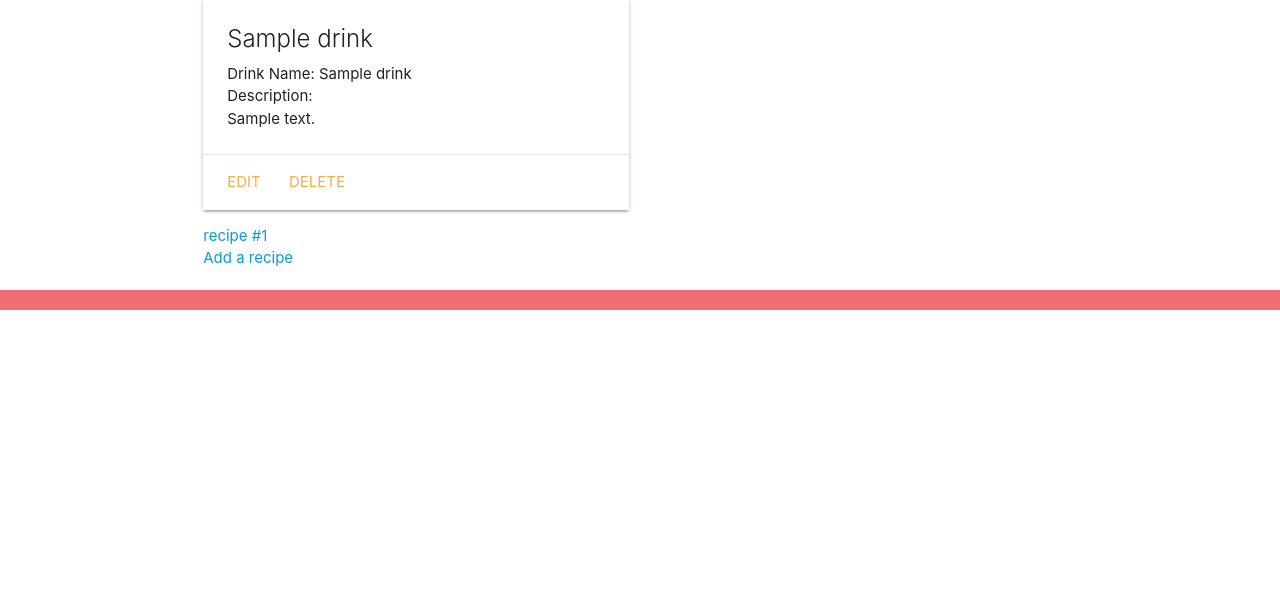
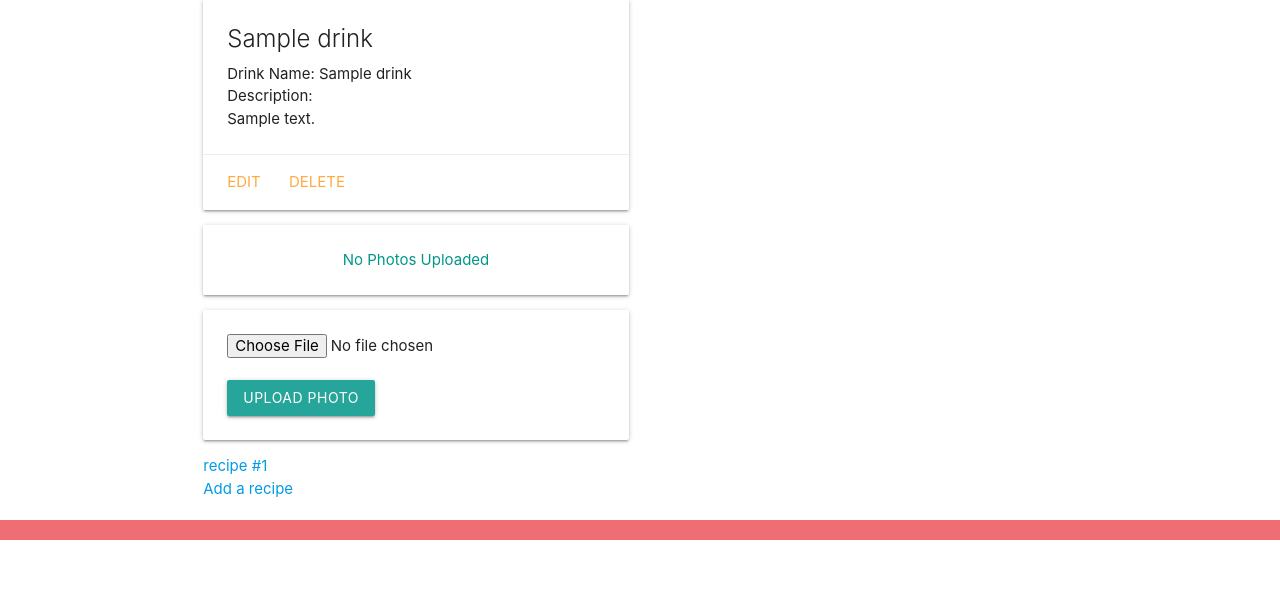
Before and after one commit to sicknarf/Project-3, a Django app: page /drinks/1/ in a window 1280 px wide. Shown: the part 209-800 px from the top of the page. Run offline with Django 4.2, Linux system fonts and the light colour scheme; tables that the repository leaves empty hold one stand-in row (values such as "Sample post").

Commit message:
added photo functionality

```diff
--- a/pourspot/main_app/admin.py
+++ b/pourspot/main_app/admin.py
@@ -1,7 +1,8 @@
 from django.contrib import admin
-from main_app.models import Drink, Ingredient, Recipe
+from main_app.models import Drink, Ingredient, Recipe, Photo
 
 # Register your models here.
 admin.site.register(Drink)
 admin.site.register(Recipe)
 admin.site.register(Ingredient)
+admin.site.register(Photo)
--- a/pourspot/main_app/models.py
+++ b/pourspot/main_app/models.py
@@ -62,3 +62,10 @@ class Recipe(models.Model):
 
     def __str__(self):
         return f"{self.drink} recipe made with {self.ingredients}"
+
+class Photo(models.Model):
+    url = models.CharField(max_length=200)
+    drink = models.ForeignKey(Drink, on_delete=models.CASCADE)
+
+    def __str__(self):
+        return f"Photo for drink_id: {self.drink_id} @{self.url}"
--- a/pourspot/main_app/templates/drinks/detail.html
+++ b/pourspot/main_app/templates/drinks/detail.html
@@ -17,6 +17,19 @@
             </div>
         </div>
 
+{% for photo in pokemon.photo_set.all %}
+  <img class="responsive-img card-panel" src="{{photo.url}}">
+{% empty %}
+  <div class="card-panel teal-text center-align">No Photos Uploaded</div>
+{% endfor %}
+
+<form action="{% url 'add_photo' drink.id %}" enctype="multipart/form-data" method="POST" class="card-panel">
+  {% csrf_token %}
+  <input type="file" name="photo-file">
+  <br><br>
+  <input type="submit" class="btn" value="Upload Photo">
+</form>
+
         <!-- Insert photo markup below this comment -->
 
         {% for recipe in drink.recipe_set.all %}
@@ -27,4 +40,6 @@
         </div>
 
 
+
+
 {% endblock %}
--- a/pourspot/main_app/urls.py
+++ b/pourspot/main_app/urls.py
@@ -43,4 +43,5 @@ urlpatterns = [
 
 
     path('accounts/signup/', views.signup, name='signup'),
+    path('drinks/<int:drink_id>/add_photo/', views.add_photo, name='add_photo'),
 ]
--- a/pourspot/main_app/views.py
+++ b/pourspot/main_app/views.py
@@ -149,3 +149,17 @@ def signup(request):
         'error_message': error_message
     }
     return render(request, 'registration/signup.html', context)
+
+def add_photo(request, drink_id):
+    photo_file = request.FILES.get('photo-file', None)
+    if photo_file:
+        s3 = boto3.client('s3')
+        key = uuid.uuid4().hex[:6] + photo_file.name[photo_file.name.rfind('.'):]
+        try:
+            bucket = os.environ['S3_BUCKET']
+            s3.upload_fileobj(photo_file, bucket, key)
+            url = f"{os.environ['S3_BASE_URL']}{bucket}/{key}"
+            Drink.objects.create(url=url, drink_id=drink_id)
+        except:
+            print('An error occurred uploading file to S3')
+    return redirect('detail',drink_id=drink_id)
```
Also changed, not shown: pourspot/main_app/migrations/0001_initial.py, pourspot/main_app/migrations/0003_remove_drink_ingredients.py (deleted).
